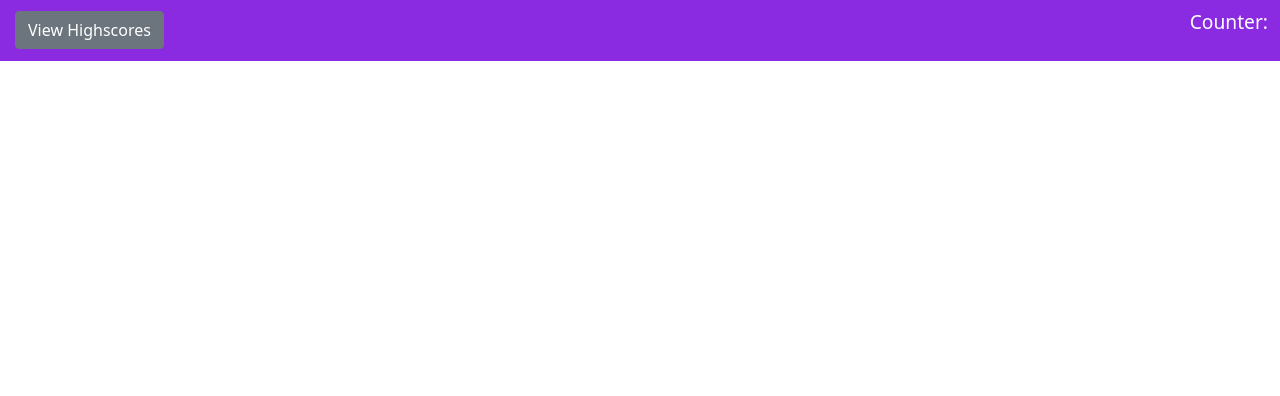
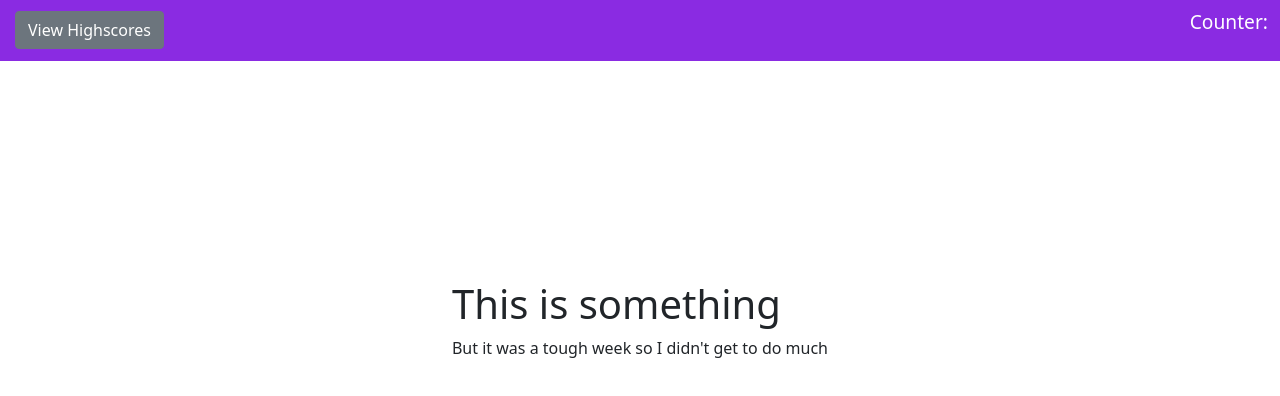
Before and after one commit to Daniel-Edwards56/JavaQuiz, a plain HTML site: page quiz.html in a window 1280 px wide. Drawn offline with nearby package versions, Linux system fonts and the light colour scheme.

Commit message:
I did what I could and it sure wasn't my best

```diff
--- a/quiz.html
+++ b/quiz.html
@@ -4,6 +4,7 @@
     <meta charset="UTF-8" />
     <meta name="viewport" content="width=device-width, initial-scale=1.0" />
     <title>Document</title>
+    <!-- links to bootstrap and stylesheet -->
     <link
       href="https://cdn.jsdelivr.net/npm/bootstrap@5.0.0-beta1/dist/css/bootstrap.min.css"
       rel="stylesheet"
@@ -13,6 +14,7 @@
     <link rel="stylesheet" href="style.css" />
   </head>
   <body>
+    <!-- navbar with link to highscore and active counter -->
     <nav
       class="navbar fixed-top navbar-light"
       style="background-color: blueviolet"
@@ -24,5 +26,14 @@
         <p class="float-end counter">Counter:</p>
       </div>
     </nav>
+    <br />
+    <div class="container-fluid quiz-body">
+      <div class="row justify-content-md-center">
+        <div class="col-md-auto">
+          <h1>This is something</h1>
+          <p>But it was a tough week so I didn't get to do much</p>
+        </div>
+      </div>
+    </div>
   </body>
 </html>
--- a/script.js
+++ b/script.js
@@ -0,0 +1,4 @@
+var time = 0;
+var score = 0;
+var timeleft;
+var questionNum =-1;
--- a/style.css
+++ b/style.css
@@ -2,3 +2,6 @@
   font-size: larger;
   color: white;
 }
+.quiz-body {
+  margin-top: 20%;
+}
```
